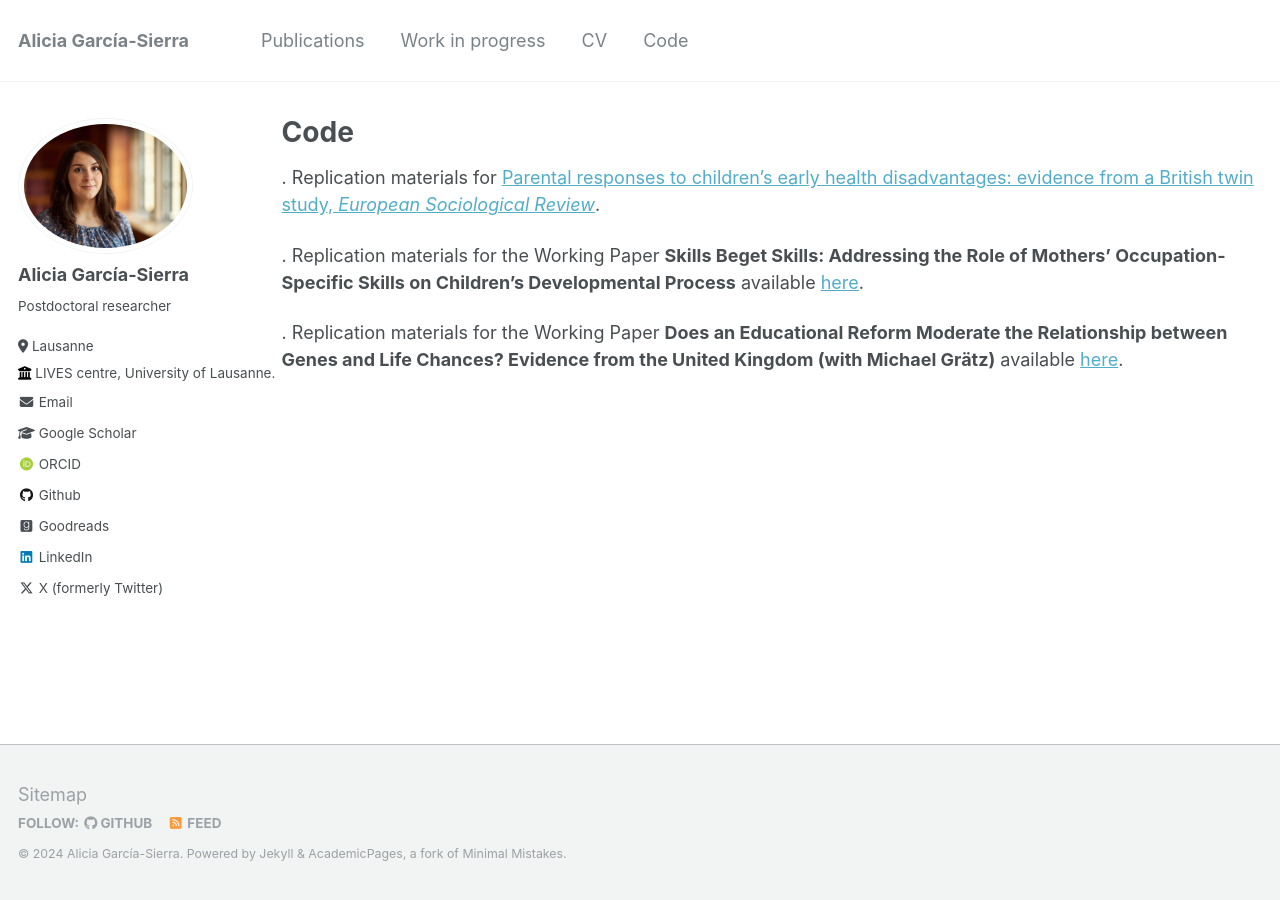
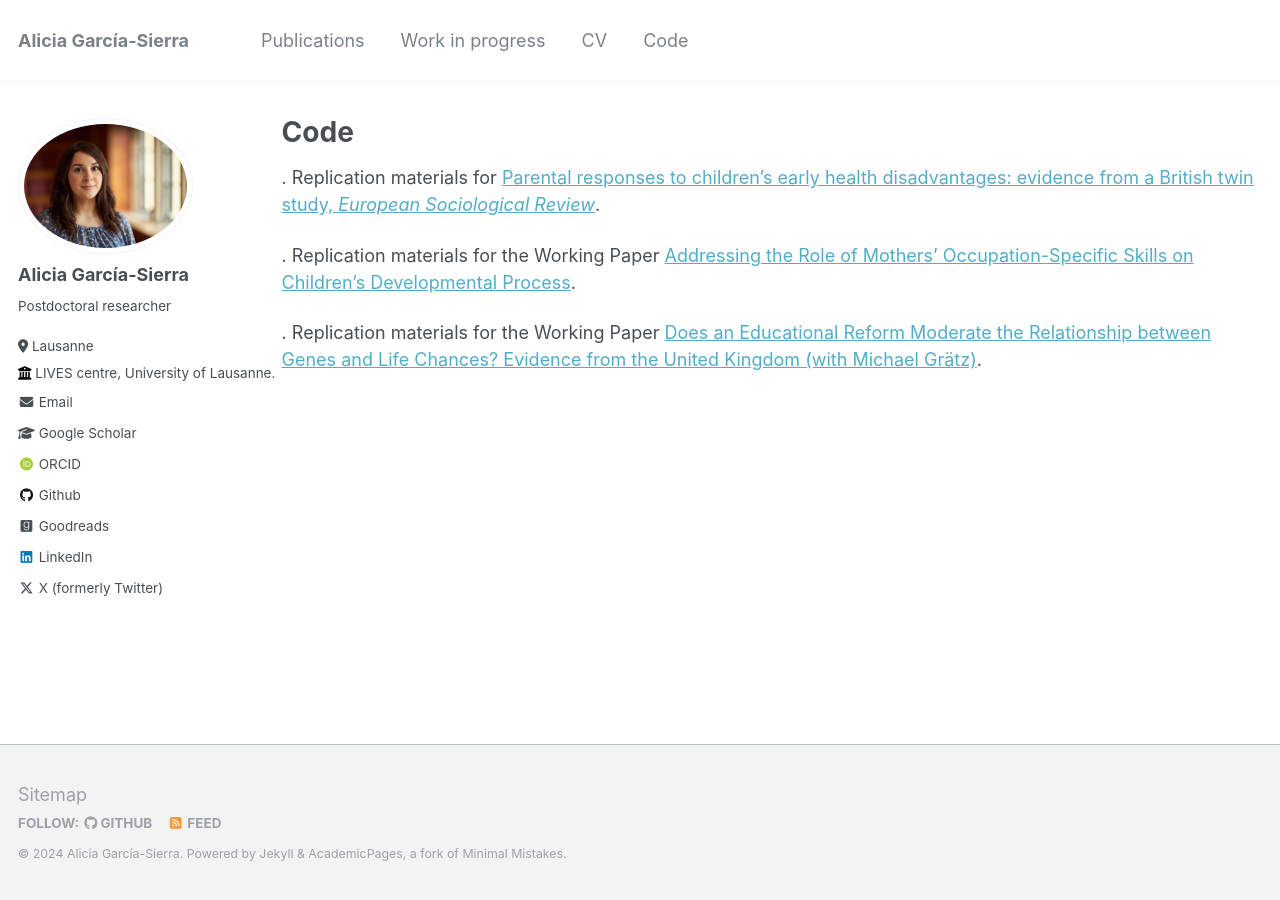
Before and after one commit to aliciagarciasierra/aliciagarciasierra.github.io, a Jekyll site: the page built from _pages/code.md, in a window 1280 px wide. Built offline with Jekyll 4.4.1, drawn with Linux system fonts in a browser that asks for light colours; some web fonts are replaced.

Commit message:
Update code.md

```diff
--- a/_pages/code.md
+++ b/_pages/code.md
@@ -10,7 +10,7 @@ author_profile: true
   . Replication materials for [Parental responses to children’s early health disadvantages: evidence from a British twin study, _European Sociological Review_](https://github.com/aliciagarciasierra/PARENTAL_RESPONSES_ESR).
 
 
-  . Replication materials for the Working Paper **Skills Beget Skills: Addressing the Role of Mothers’ Occupation-Specific Skills on Children’s Developmental Process** available [here](https://github.com/aliciagarciasierra/MOTHERS_SKILLS).
+  . Replication materials for the Working Paper [Addressing the Role of Mothers’ Occupation-Specific Skills on Children’s Developmental Process](https://github.com/aliciagarciasierra/MOTHERS_SKILLS).
 
 
-  . Replication materials for the Working Paper **Does an Educational Reform Moderate the Relationship between Genes and Life Chances? Evidence from the United Kingdom (with Michael Grätz)** available [here](https://github.com/aliciagarciasierra/REFORM_GENES_ELSA).
+  . Replication materials for the Working Paper [Does an Educational Reform Moderate the Relationship between Genes and Life Chances? Evidence from the United Kingdom (with Michael Grätz)](https://github.com/aliciagarciasierra/REFORM_GENES_ELSA).
```
